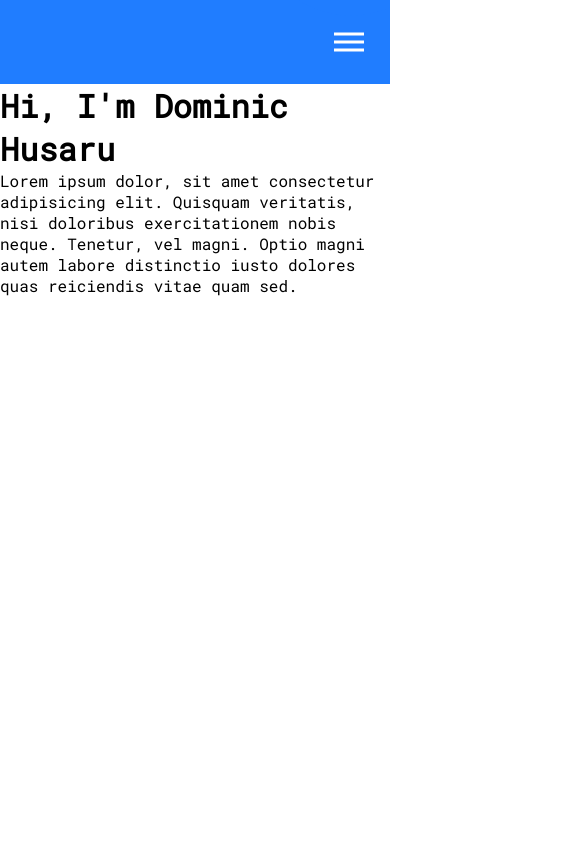
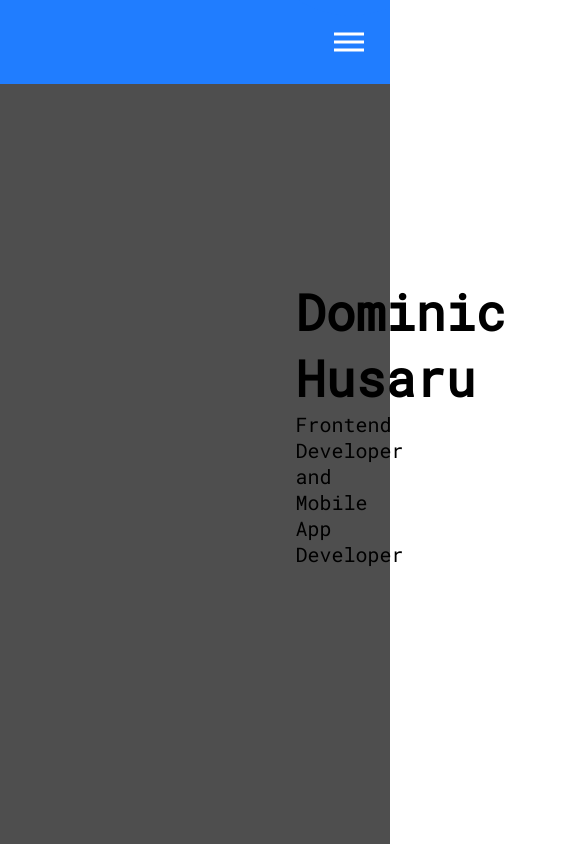
Before and after one commit to xDomeh/domhsr.github.io, a plain HTML site: page index.html in a window 390 px wide. Shown: the top 844 px of the page, 585 px wide, since content can reach past the window. Drawn offline with Linux system fonts and the light colour scheme.

Commit message:
Add files via upload

```diff
--- a/index.html
+++ b/index.html
@@ -1,11 +1,15 @@
 <!DOCTYPE html>
 <html lang="en">
   <head>
-    <meta charset="UTF-8">
-    <meta name="viewport" content="width=device-width, initial-scale=1.0">
-    <meta http-equiv="X-UA-Compatible" content="ie=edge">
-    <link rel="stylesheet" href="style.css">
-    <link href="https://fonts.googleapis.com/css?family=Roboto+Mono" rel="stylesheet">
+    <meta charset="UTF-8" />
+    <meta name="viewport" content="width=device-width, initial-scale=1.0" />
+    <meta http-equiv="X-UA-Compatible" content="ie=edge" />
+    <link rel="stylesheet" href="style.css" />
+    <link rel="icon" href="./img/favicon.ico" />
+    <link
+      href="https://fonts.googleapis.com/css?family=Roboto+Mono"
+      rel="stylesheet"
+    />
     <title>Dominic Husaru</title>
   </head>
   <body>
@@ -17,14 +21,25 @@
           <div class="line"></div>
         </div>
         <ul class="nav-links">
-                <li><a href="#"><b>ABOUT</b></a></li>
-                <li><a href="#"><b>PROJECTS</b></a></li>
-                <li><a href="#"><b>CONTACT ME</b></a></li>
+          <li>
+            <a href="./about/about.html"><b>ABOUT</b></a>
+          </li>
+          <li>
+            <a href="./projects/projects.html"><b>PROJECTS</b></a>
+          </li>
+          <li>
+            <a href="./contact/contact.html"><b>CONTACT ME</b></a>
+          </li>
         </ul>
       </nav>
-        <div class="container">
-            <h1>Hi, I'm Dominic Husaru</h1>
-            <p>Lorem ipsum dolor, sit amet consectetur adipisicing elit. Quisquam veritatis, nisi doloribus exercitationem nobis neque. Tenetur, vel magni. Optio magni autem labore distinctio iusto dolores quas reiciendis vitae quam sed.</p>
+      <div class="landing">
+        <div class="text">
+          <h1>Dominic Husaru</h1>
+          <p>
+            Frontend Developer and Mobile App Developer
+          </p>
+        </div>
+        <img class="computer" src="./img/web.png" alt="" />
       </div>
     </div>
   </body>
--- a/style.css
+++ b/style.css
@@ -5,7 +5,7 @@
 }
 
 body {
-	font-family: 'Roboto Mono', monospace;
+  font-family: "Roboto Mono", monospace;
 }
 
 nav {
@@ -13,9 +13,16 @@ nav {
   height: 10vh;
 }
 
-.container {
+.landing {
   height: 90vh;
-	background-image: url(img/background-container.jpg);
+  background-color: #4e4e4e;
+}
+
+.logo {
+  display: flex;
+  width: 50%;
+  position: relative;
+  margin-right: auto;
 }
 
 .nav-links {
@@ -34,7 +41,26 @@ nav {
   font-size: 16px;
 }
 
-@media screen and (max-width: 768px) {
+.text {
+  width: 30%;
+  padding-top: 23vh;
+  margin-left: 35vh;
+}
+
+.text h1 {
+  font-size: 50px;
+}
+
+.text p {
+  font-size: 20px;
+}
+
+.computer {
+  height: 50%;
+  margin-left: 130vh;
+}
+
+@media (min-width: 320px) and (max-width: 480px) {
   .line {
     width: 30px;
     height: 3px;
```
Lines whose indentation alone changed are shown as unchanged.
